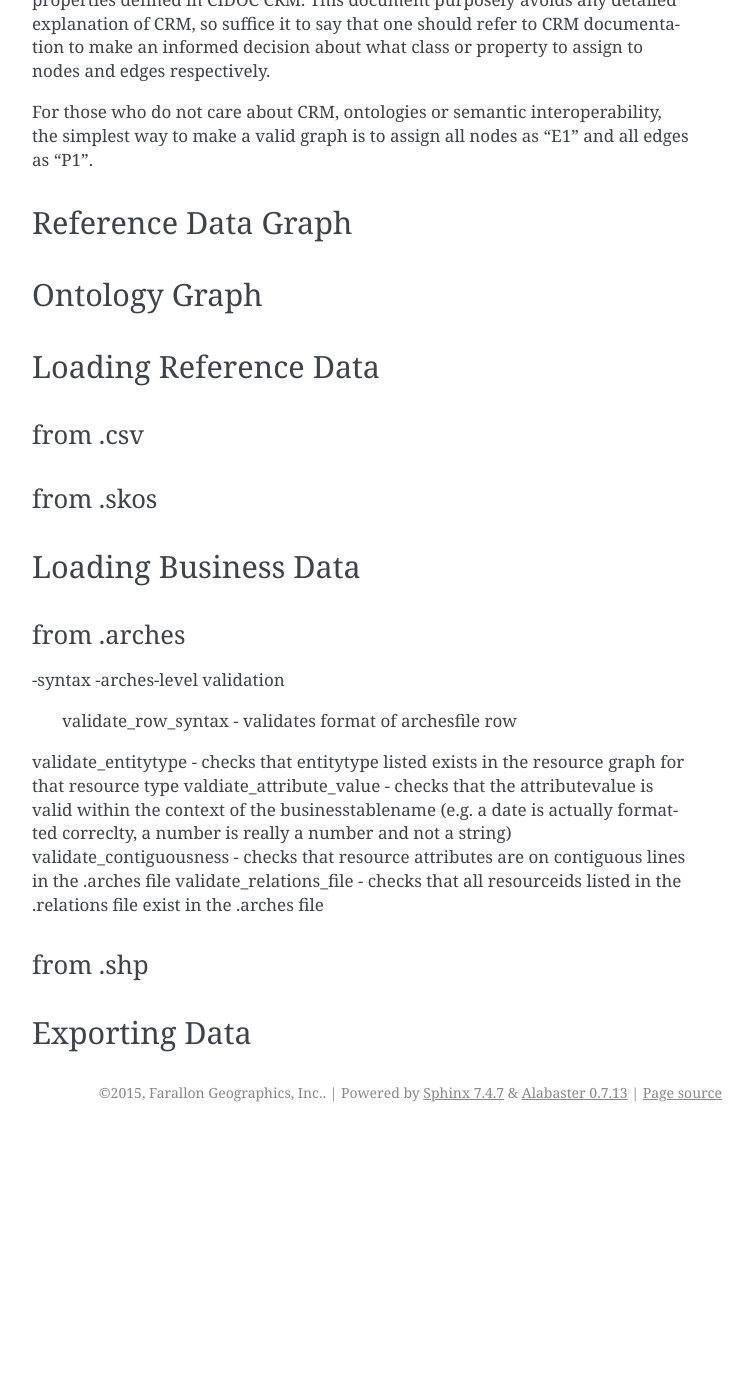
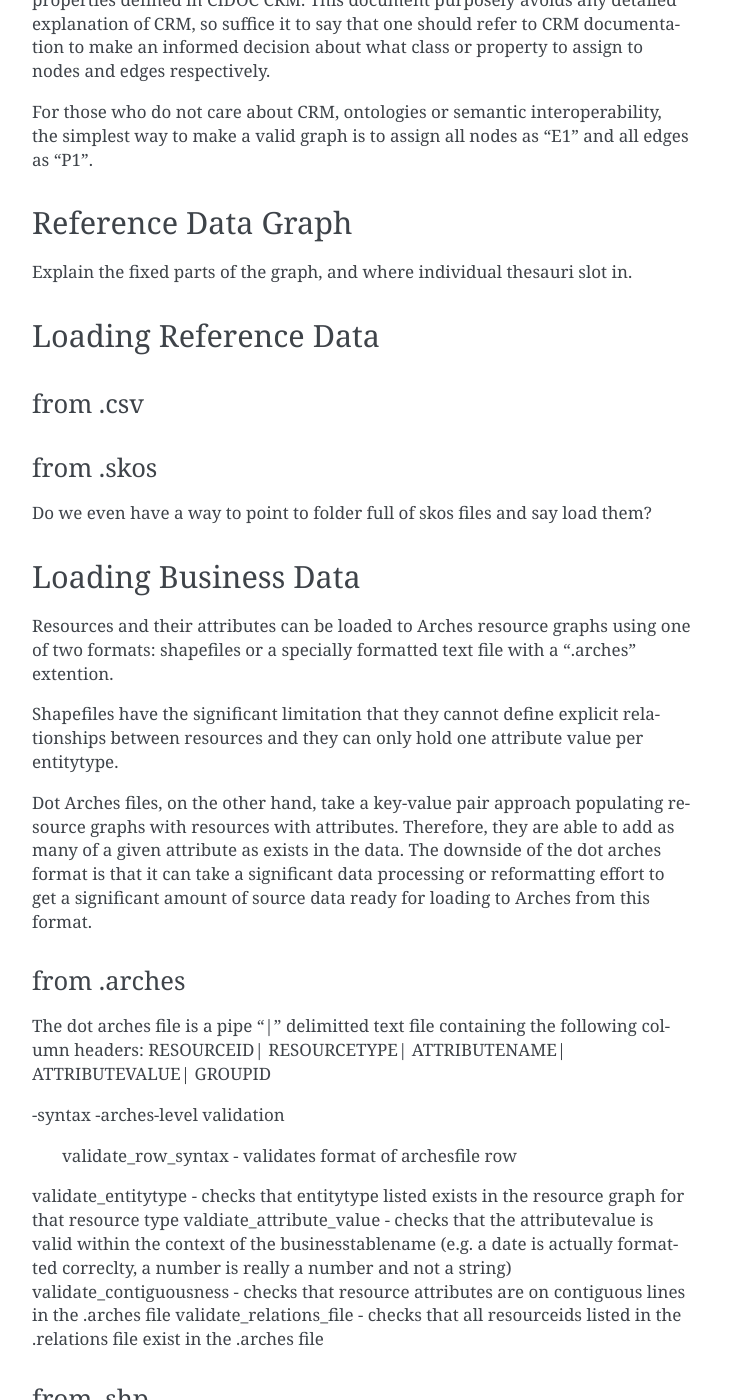
Before and after one commit to archesproject/arches-docs, a Sphinx documentation site: the page built from docs/arches-data.txt, in a window 1280 px wide and 1400 px high, scrolled down 2763 px. Shown: the whole window, without its empty margins (388-1141 px from the left). Built offline with Sphinx 7.4.7, drawn with Linux system fonts in a browser that asks for light colours; before the commit the page ends 3895 px from its top, so only the background shows below that; some of the changed text lies outside the part shown.

Commit message:
data documentation

```diff
--- a/docs/arches-data.txt
+++ b/docs/arches-data.txt
@@ -96,11 +96,7 @@
 
 Reference Data Graph
 ====================
-
-
-Ontology Graph
-=======================
-
+Explain the fixed parts of the graph, and where individual thesauri slot in.
 
 Loading Reference Data
 ======================
@@ -111,14 +107,28 @@
 
 from .skos
 ---------
-
+Do we even have a way to point to folder full of skos files and say load them?
 
 Loading Business Data
 ======================
+Resources and their attributes can be loaded to Arches resource graphs using one of two formats: shapefiles or a specially formatted text file with a ".arches" extention.
+
+Shapefiles have the significant limitation that they cannot define explicit relationships between resources and they can only hold one attribute value per entitytype.
+
+Dot Arches files, on the other hand, take a key-value pair approach populating resource graphs with resources with attributes.  Therefore, they are able to add as many of a given attribute as exists in the data.  The downside of the dot arches format is that it can take a significant data processing or reformatting effort to get a significant amount of source data ready for loading to Arches from this format.
+
 
 
 from .arches
 ------------
+The dot arches file is a pipe "|" delimitted text file containing the following column headers:
+RESOURCEID|
+RESOURCETYPE|
+ATTRIBUTENAME|
+ATTRIBUTEVALUE|
+GROUPID
+
+
 -syntax
 -arches-level validation
  validate_row_syntax - validates format of archesfile row
```
Also changed, not shown: other parts of docs/arches-data.txt (+1 -1 lines).
